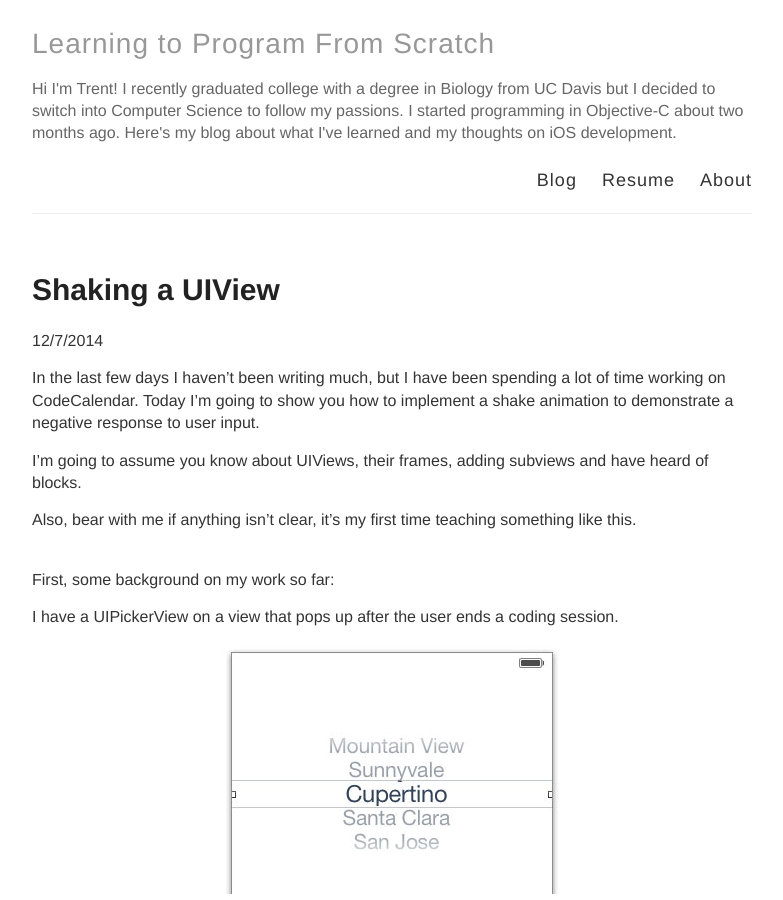
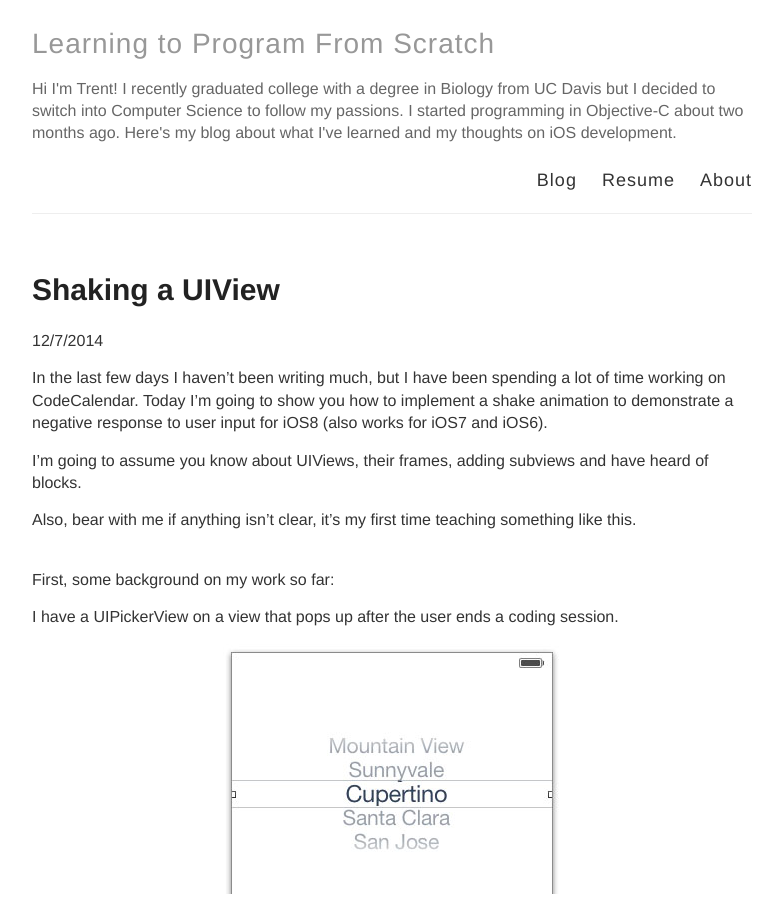
Before and after one commit to trentyou/trentyou.github.io, a Jekyll site: the page built from _posts/2014-12-7-Shaking a UIView.md, in a window 1280 px wide and 900 px high. Shown: the whole window, without its empty margins (248-1031 px from the left). Built offline with Jekyll 4.4.1, drawn with Linux system fonts in a browser that asks for light colours.

Commit message:
Updated 2014-12-7-Shaking a UIView.md

```diff
--- a/_posts/2014-12-7-Shaking a UIView.md
+++ b/_posts/2014-12-7-Shaking a UIView.md
@@ -6,7 +6,7 @@
 
 12/7/2014
 
-In the last few days I haven't been writing much, but I have been spending a lot of time working on CodeCalendar. Today I'm going to show you how to implement a shake animation to demonstrate a negative response to user input.
+In the last few days I haven't been writing much, but I have been spending a lot of time working on CodeCalendar. Today I'm going to show you how to implement a shake animation to demonstrate a negative response to user input for iOS8 (also works for iOS7 and iOS6).
 
 I'm going to assume you know about UIViews, their frames, adding subviews and have heard of blocks.
 
```
